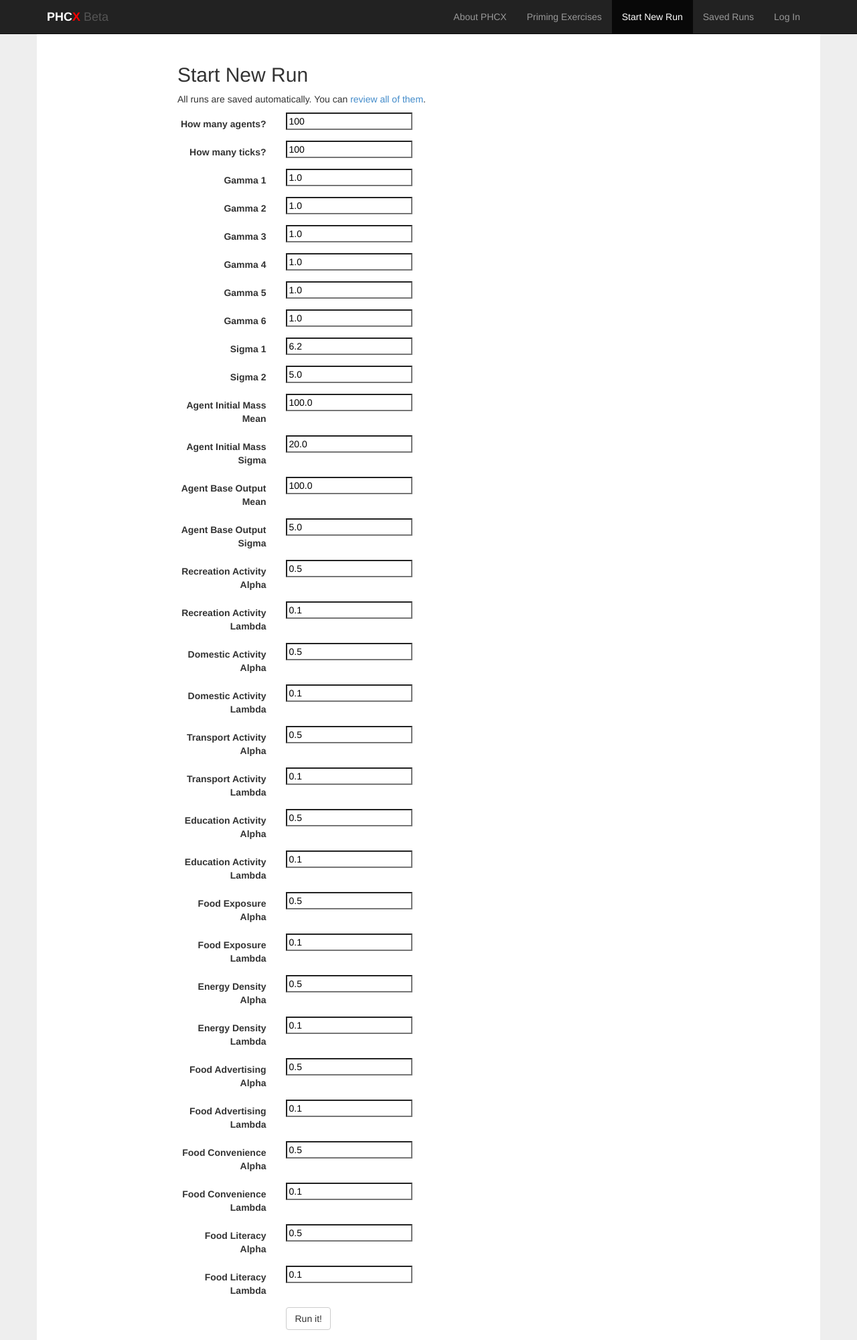
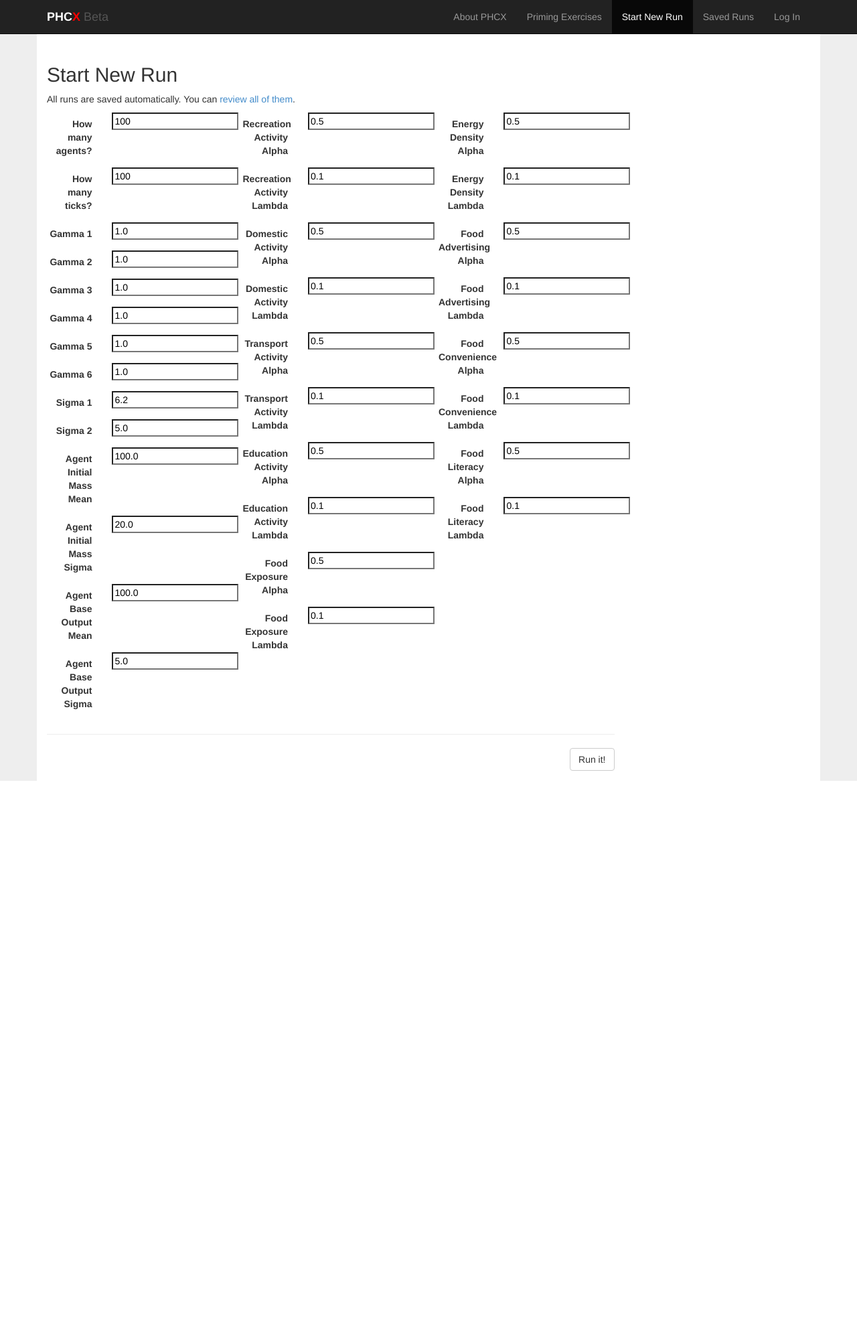
Before and after one commit to ccnmtl/capsim, a Django app: page /run/new/ in a window 1280 px wide. Shown: the whole page at 67% size. After the commit the page ends 1166 px from the top, so only its background shows below. Run offline with Django 3.2, Linux system fonts and the light colour scheme; some libraries are stand-ins or nearby versions.

Commit message:
ui tweaks

```diff
--- a/capsim/templates/base.html
+++ b/capsim/templates/base.html
@@ -102,7 +102,7 @@
 
   <div class="container" id="outer-container">
 
-<div id="primarynav">
+<div id="primarynav" style="display: none;">
 			<nav class="nav navbar-default">
 {% block moduletabs %}
 {% endblock %}
@@ -205,14 +205,15 @@
 
 
 <div class="row">
-<div class="col-md-2">
-{% block sidenav %}{% endblock %}
-</div>
-<div class="col-md-10">
+<div class="col-md-9">
 {% block pagetitle %}{% endblock %}
 {% block content %}{% endblock %}
 {% block content-nav %}{% endblock %}
 </div>
+<div class="col-md-3">
+{% block sidenav %}{% endblock %}
+</div>
+
 </div>
 </div>
 
--- a/capsim/templates/main/index.html
+++ b/capsim/templates/main/index.html
@@ -12,6 +12,8 @@
 
 
 <h2>Start New Run</h2>
+
+
 
 <p>All runs are saved automatically. You can <a href="/run/">review all of them</a>.</p>
 
@@ -40,274 +42,320 @@ makeGraph("div.placeholder", runData, runStdDevs);
 
 {% endif %}
 
+<form action="." method="post" class="form-horizontal" role="form">
 
-<form action="." method="post" class="form-horizontal" role="form">
   {{ form.non_field_errors }}
+
+  <div class="row">
+  <div class="col-md-4">
+
   <div class="form-group">
 		{{ form.number_agents.errors }}
-    <label for="inputAgents" class="col-sm-2 control-label">How many agents?</label>
-    <div class="col-sm-3">
+    <label for="inputAgents" class="col-sm-4 control-label">How many agents?</label>
+    <div class="col-sm-8">
 			{{ form.number_agents }}
     </div>
   </div>
 
   <div class="form-group">
 		{{ form.ticks.errors }}
-    <label for="inputTicks" class="col-sm-2 control-label">How many ticks?</label>
-    <div class="col-sm-3">
+    <label for="inputTicks" class="col-sm-4 control-label">How many ticks?</label>
+    <div class="col-sm-8">
       {{ form.ticks }}
     </div>
   </div>
 
   <div class="form-group">
 		{{ form.gamma_1.errors }}
-    <label for="inputGamma1" class="col-sm-2 control-label">Gamma 1</label>
-    <div class="col-sm-3">
+    <label for="inputGamma1" class="col-sm-4 control-label">Gamma 1</label>
+    <div class="col-sm-8">
       {{ form.gamma_1 }}
     </div>
   </div>
+
+
   <div class="form-group">
 		{{ form.gamma_2.errors }}
-    <label for="inputGamma2" class="col-sm-2 control-label">Gamma 2</label>
-    <div class="col-sm-3">
+    <label for="inputGamma2" class="col-sm-4 control-label">Gamma 2</label>
+    <div class="col-sm-8">
       {{ form.gamma_2 }}
     </div>
   </div>
+
+
   <div class="form-group">
 		{{ form.gamma_3.errors }}
-    <label for="inputGamma3" class="col-sm-2 control-label">Gamma 3</label>
-    <div class="col-sm-3">
+    <label for="inputGamma3" class="col-sm-4 control-label">Gamma 3</label>
+    <div class="col-sm-8">
       {{ form.gamma_3 }}
     </div>
   </div>
+
+
   <div class="form-group">
 		{{ form.gamma_4.errors }}
-    <label for="inputGamma4" class="col-sm-2 control-label">Gamma 4</label>
-    <div class="col-sm-3">
+    <label for="inputGamma4" class="col-sm-4 control-label">Gamma 4</label>
+    <div class="col-sm-8">
       {{ form.gamma_4 }}
     </div>
   </div>
+
+
   <div class="form-group">
 		{{ form.gamma_5.errors }}
-    <label for="inputGamma5" class="col-sm-2 control-label">Gamma 5</label>
-    <div class="col-sm-3">
+    <label for="inputGamma5" class="col-sm-4 control-label">Gamma 5</label>
+    <div class="col-sm-8">
       {{ form.gamma_5 }}
     </div>
   </div>
+
   <div class="form-group">
 		{{ form.gamma_6.errors }}
-    <label for="inputGamma6" class="col-sm-2 control-label">Gamma 6</label>
-    <div class="col-sm-3">
+    <label for="inputGamma6" class="col-sm-4 control-label">Gamma 6</label>
+    <div class="col-sm-8">
       {{ form.gamma_6 }}
     </div>
   </div>
 
+
   <div class="form-group">
 		{{ form.sigma_1.errors }}
-    <label for="inputSigma1" class="col-sm-2 control-label">Sigma 1</label>
-    <div class="col-sm-3">
+    <label for="inputSigma1" class="col-sm-4 control-label">Sigma 1</label>
+    <div class="col-sm-8">
       {{ form.sigma_1 }}
     </div>
   </div>
+
+
   <div class="form-group">
 		{{ form.sigma_2.errors }}
-    <label for="inputSigma2" class="col-sm-2 control-label">Sigma 2</label>
-    <div class="col-sm-3">
+    <label for="inputSigma2" class="col-sm-4 control-label">Sigma 2</label>
+    <div class="col-sm-8">
       {{ form.sigma_2 }}
     </div>
   </div>
 
+
   <div class="form-group">
 		{{ form.agent_initial_mass_mean.errors }}
-    <label for="inputAgentInitialMassMean" class="col-sm-2
+    <label for="inputAgentInitialMassMean" class="col-sm-4
     control-label">Agent Initial Mass Mean</label>
-    <div class="col-sm-3">
+    <div class="col-sm-8">
       {{ form.agent_initial_mass_mean }}
     </div>
   </div>
+
+
   <div class="form-group">
 		{{ form.agent_initial_mass_sigma.errors }}
-    <label for="inputAgentInitialMassSigma" class="col-sm-2
+    <label for="inputAgentInitialMassSigma" class="col-sm-4
     control-label">Agent Initial Mass Sigma</label>
-    <div class="col-sm-3">
+    <div class="col-sm-8">
       {{ form.agent_initial_mass_sigma }}
     </div>
   </div>
 
   <div class="form-group">
 		{{ form.agent_base_output_mean.errors }}
-    <label for="inputAgentBaseOutputMean" class="col-sm-2
+    <label for="inputAgentBaseOutputMean" class="col-sm-4
     control-label">Agent Base Output Mean</label>
-    <div class="col-sm-3">
+    <div class="col-sm-8">
       {{ form.agent_base_output_mean }}
     </div>
   </div>
+
+
   <div class="form-group">
 		{{ form.agent_base_output_sigma.errors }}
-    <label for="inputAgentBaseOuputSigma" class="col-sm-2
+    <label for="inputAgentBaseOuputSigma" class="col-sm-4
     control-label">Agent Base Output Sigma</label>
-    <div class="col-sm-3">
+    <div class="col-sm-8">
       {{ form.agent_base_output_sigma }}
     </div>
   </div>
+</div>
+  <div class="col-md-4">
 
   <div class="form-group">
 		{{ form.recreation_activity_alpha.errors }}
-    <label for="inputRecreationActivityAlpha" class="col-sm-2
+    <label for="inputRecreationActivityAlpha" class="col-sm-4
     control-label">Recreation Activity Alpha</label>
-    <div class="col-sm-3">
+    <div class="col-sm-8">
       {{ form.recreation_activity_alpha }}
     </div>
   </div>
   <div class="form-group">
 		{{ form.recreation_activity_lambda.errors }}
-    <label for="inputRecreationActivityLambda" class="col-sm-2
+    <label for="inputRecreationActivityLambda" class="col-sm-4
     control-label">Recreation Activity Lambda</label>
-    <div class="col-sm-3">
+    <div class="col-sm-8">
       {{ form.recreation_activity_lambda }}
     </div>
   </div>
 
+
+
+
   <div class="form-group">
 		{{ form.domestic_activity_alpha.errors }}
-    <label for="inputDomesticActivityAlpha" class="col-sm-2
+    <label for="inputDomesticActivityAlpha" class="col-sm-4
     control-label">Domestic Activity Alpha</label>
-    <div class="col-sm-3">
+    <div class="col-sm-8">
       {{ form.domestic_activity_alpha }}
     </div>
   </div>
+
+
   <div class="form-group">
 		{{ form.domestic_activity_lambda.errors }}
-    <label for="inputDomesticActivityLambda" class="col-sm-2
+    <label for="inputDomesticActivityLambda" class="col-sm-4
     control-label">Domestic Activity Lambda</label>
-    <div class="col-sm-3">
+    <div class="col-sm-8">
       {{ form.domestic_activity_lambda }}
     </div>
   </div>
 
   <div class="form-group">
 		{{ form.transport_activity_alpha.errors }}
-    <label for="inputTransportActivityAlpha" class="col-sm-2
+    <label for="inputTransportActivityAlpha" class="col-sm-4
     control-label">Transport Activity Alpha</label>
-    <div class="col-sm-3">
+    <div class="col-sm-8">
       {{ form.transport_activity_alpha }}
     </div>
   </div>
+
+
   <div class="form-group">
 		{{ form.transport_activity_lambda.errors }}
-    <label for="inputTransportActivityLambda" class="col-sm-2
+    <label for="inputTransportActivityLambda" class="col-sm-4
     control-label">Transport Activity Lambda</label>
-    <div class="col-sm-3">
+    <div class="col-sm-8">
       {{ form.transport_activity_lambda }}
     </div>
   </div>
 
   <div class="form-group">
 		{{ form.education_activity_alpha.errors }}
-    <label for="inputEducationActivityAlpha" class="col-sm-2
+    <label for="inputEducationActivityAlpha" class="col-sm-4
     control-label">Education Activity Alpha</label>
-    <div class="col-sm-3">
+    <div class="col-sm-8">
       {{ form.education_activity_alpha }}
     </div>
   </div>
+
+
   <div class="form-group">
 		{{ form.education_activity_lambda.errors }}
-    <label for="inputEducationActivityLambda" class="col-sm-2
+    <label for="inputEducationActivityLambda" class="col-sm-4
     control-label">Education Activity Lambda</label>
-    <div class="col-sm-3">
+    <div class="col-sm-8">
       {{ form.education_activity_lambda }}
     </div>
   </div>
 
   <div class="form-group">
 		{{ form.food_exposure_alpha.errors }}
-    <label for="inputFoodExposureAlpha" class="col-sm-2
+    <label for="inputFoodExposureAlpha" class="col-sm-4
     control-label">Food Exposure Alpha</label>
-    <div class="col-sm-3">
+    <div class="col-sm-8">
       {{ form.food_exposure_alpha }}
     </div>
   </div>
+
+
   <div class="form-group">
 		{{ form.food_exposure_lambda.errors }}
-    <label for="inputFoodExposureLambda" class="col-sm-2
+    <label for="inputFoodExposureLambda" class="col-sm-4
     control-label">Food Exposure Lambda</label>
-    <div class="col-sm-3">
+    <div class="col-sm-8">
       {{ form.food_exposure_lambda }}
     </div>
   </div>
 
+</div>
+  <div class="col-md-4">
+
   <div class="form-group">
 		{{ form.energy_density_alpha.errors }}
-    <label for="inputEnergyDensityAlpha" class="col-sm-2
+    <label for="inputEnergyDensityAlpha" class="col-sm-4
     control-label">Energy Density Alpha</label>
-    <div class="col-sm-3">
+    <div class="col-sm-8">
       {{ form.energy_density_alpha }}
     </div>
   </div>
   <div class="form-group">
 		{{ form.energy_density_lambda.errors }}
-    <label for="inputEnergyDensityLambda" class="col-sm-2
+    <label for="inputEnergyDensityLambda" class="col-sm-4
     control-label">Energy Density Lambda</label>
-    <div class="col-sm-3">
+    <div class="col-sm-8">
       {{ form.energy_density_lambda }}
     </div>
   </div>
 
   <div class="form-group">
 		{{ form.food_advertising_alpha.errors }}
-    <label for="inputFoodAdvertisingAlpha" class="col-sm-2
+    <label for="inputFoodAdvertisingAlpha" class="col-sm-4
     control-label">Food Advertising Alpha</label>
     <div class="col-sm-3">
       {{ form.food_advertising_alpha }}
     </div>
   </div>
+
+
   <div class="form-group">
 		{{ form.food_advertising_lambda.errors }}
-    <label for="inputFoodAdvertisingLambda" class="col-sm-2
+    <label for="inputFoodAdvertisingLambda" class="col-sm-4
     control-label">Food Advertising Lambda</label>
-    <div class="col-sm-3">
+    <div class="col-sm-8">
       {{ form.food_advertising_lambda }}
     </div>
   </div>
 
   <div class="form-group">
 		{{ form.food_convenience_alpha.errors }}
-    <label for="inputFoodConvenienceAlpha" class="col-sm-2
+    <label for="inputFoodConvenienceAlpha" class="col-sm-4
     control-label">Food Convenience Alpha</label>
     <div class="col-sm-3">
       {{ form.food_convenience_alpha }}
     </div>
   </div>
+
+
   <div class="form-group">
 		{{ form.food_convenience_lambda.errors }}
-    <label for="inputFoodConvenienceLambda" class="col-sm-2
+    <label for="inputFoodConvenienceLambda" class="col-sm-4
     control-label">Food Convenience Lambda</label>
-    <div class="col-sm-3">
+    <div class="col-sm-8">
       {{ form.food_convenience_lambda }}
     </div>
   </div>
 
   <div class="form-group">
 		{{ form.food_literacy_alpha.errors }}
-    <label for="inputFoodLiteracyAlpha" class="col-sm-2
+    <label for="inputFoodLiteracyAlpha" class="col-sm-4
     control-label">Food Literacy Alpha</label>
-    <div class="col-sm-3">
+    <div class="col-sm-8">
       {{ form.food_literacy_alpha }}
-    </div>
-  </div>
-  <div class="form-group">
-		{{ form.food_literacy_lambda.errors }}
-    <label for="inputFoodLiteracyLambda" class="col-sm-2
-    control-label">Food Literacy Lambda</label>
-    <div class="col-sm-3">
-      {{ form.food_literacy_lambda }}
     </div>
   </div>
 
 
   <div class="form-group">
-    <div class="col-sm-offset-2 col-sm-3">
-      <button type="submit" class="btn btn-default">Run it!</button>
+		{{ form.food_literacy_lambda.errors }}
+    <label for="inputFoodLiteracyLambda" class="col-sm-4
+    control-label">Food Literacy Lambda</label>
+    <div class="col-sm-8">
+      {{ form.food_literacy_lambda }}
+    </div>
+  </div>
+
+</div>
+</div>
+
+<hr />
+  <div class="form-group">
+    <div class="col-sm-12">
+      <button type="submit" class="btn btn-default  pull-right">Run it!</button>
     </div>
   </div>
 
--- a/capsim/templates/main/model.html
+++ b/capsim/templates/main/model.html
@@ -8,11 +8,13 @@
 		{% endblock %}
 
 {% block pagetitle %}
-<h1>PH Capstone Model</h1>
+<h1>About PHCX</h1>
 {% endblock %}
 
 {% block content %}
-		<h2>Introduction</h2>
+		<h2>About This Site</h2>
+		<p>What is this?</p>
+		<h2>The PH Capstone Model</h2>
 
 		<p>Description of the model for the PH Capstone project. As
 		designed by Mark Orr. translated to \(\LaTeX\) and tweaked by Anders
```
